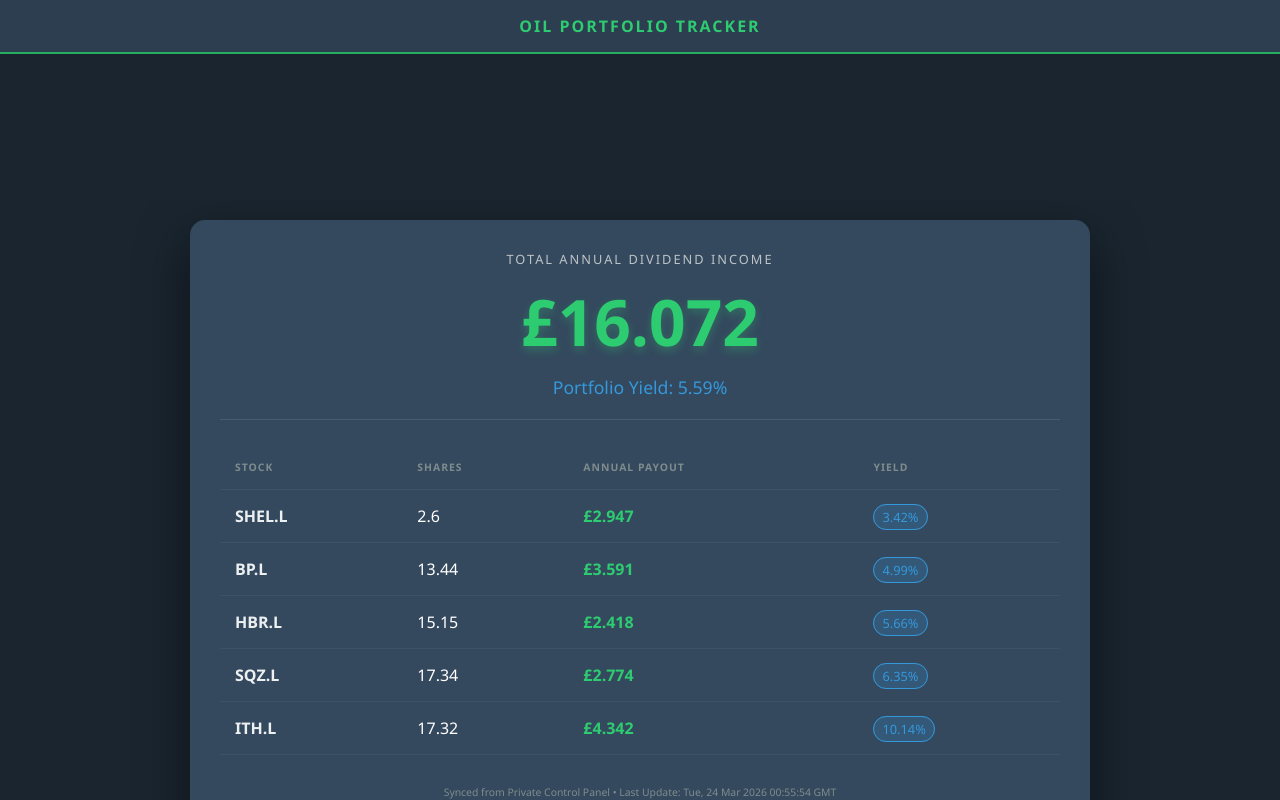
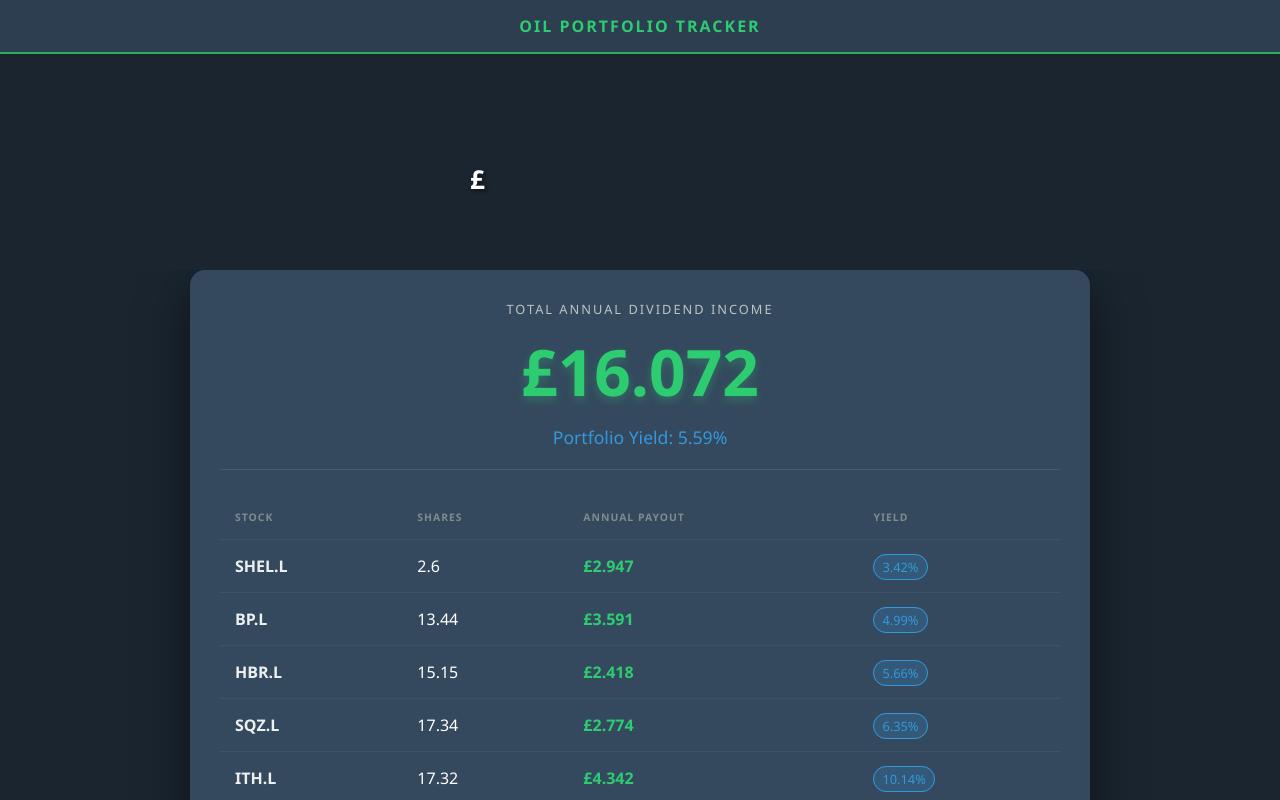
Before and after one commit to daleystonks/oil, a plain HTML site: page index.html in a window 1280 px wide. Drawn offline with Linux system fonts and the light colour scheme; a script that the page names is missing.

Commit message:
Add files via upload

```diff
--- a/index.html
+++ b/index.html
@@ -8,29 +8,69 @@
         html, body { height: 100%; margin: 0; font-family: 'Segoe UI', Tahoma, Geneva, Verdana, sans-serif; background: #1a252f; color: white; display: flex; flex-direction: column; }
 
         /* Header Section */
-        .header-spacer { padding: 15px; text-align: center; background: #2c3e50; border-bottom: 2px solid #27ae60; }
+        .header-spacer { padding: 15px; text-align: center; background: #2c3e50; border-bottom: 2px solid #27ae60; position: relative; z-index: 10; }
         .header-spacer h1 { margin: 0; font-size: 1rem; letter-spacing: 2px; color: #2ecc71; text-transform: uppercase; }
 
-        /* Market Bar - Match Body Background */
+        /* Market Bar Placement */
         .market-bar {
             width: 100%;
-            background: #1a252f; /* MATCHES BODY BACKGROUND */
+            background: #1a252f;
             display: flex;
             justify-content: center;
-            padding: 20px 0 0 0; /* Spacing above the widget */
+            padding: 60px 0 30px 0;
         }
 
-        /* Widget Container - Ensure no background bleed */
-        .widget-container {
+        /* CURRENCY OVERLAY - ALIGNMENT FIXED */
+        .widget-wrapper {
+            position: relative;
             width: 350px;
             height: 126px;
-            background: transparent !important;
         }
 
-        .main-wrapper { flex: 1; display: flex; flex-direction: column; align-items: center; padding: 20px; overflow-y: auto; }
+        .widget-wrapper::before {
+            content: "£";
+            position: absolute;
+            /* Moved further left from 12px to 5px */
+            left: 5px;
+            /* Adjusted height to 47px for better centering with the price */
+            top: 47px;
+            font-size: 26px;
+            font-weight: bold;
+            color: #ffffff;
+            z-index: 100;
+            pointer-events: none;
+            text-shadow: 2px 2px 4px rgba(0,0,0,0.5); /* Adds pop against the widget */
+        }
 
-        /* Portfolio Container */
-        .container { width: 100%; max-width: 900px; background: #34495e; padding: 30px; border-radius: 15px; box-shadow: 0 20px 50px rgba(0,0,0,0.5); text-align: center; box-sizing: border-box; margin-bottom: 40px; }
+        .widget-container {
+            width: 100%;
+            height: 100%;
+            background: transparent !important;
+            /* Added slight padding to the widget itself to clear room for the £ */
+            padding-left: 10px;
+            box-sizing: border-box;
+        }
+
+        /* Main Content Wrapper */
+        .main-wrapper {
+            flex: 1;
+            display: flex;
+            flex-direction: column;
+            align-items: center;
+            padding: 0 20px 60px 20px;
+            overflow-y: auto;
+        }
+
+        .container {
+            width: 100%;
+            max-width: 900px;
+            background: #34495e;
+            padding: 30px;
+            border-radius: 15px;
+            box-shadow: 0 20px 50px rgba(0,0,0,0.5);
+            text-align: center;
+            box-sizing: border-box;
+        }
 
         .income-header { border-bottom: 1px solid rgba(255,255,255,0.1); padding-bottom: 20px; margin-bottom: 25px; }
         .income-label { text-transform: uppercase; letter-spacing: 2px; color: #bdc3c7; font-size: 0.8em; }
@@ -46,9 +86,9 @@
         .footer-note { margin-top: 30px; font-size: 0.65em; color: #7f8c8d; padding-bottom: 10px; }
 
         @media (max-width: 600px) {
-            .big-number { font-size: 2.5em; }
-            .container { padding: 20px; }
-            .widget-container { width: 100%; }
+            .market-bar { padding: 40px 0 20px 0; }
+            .widget-wrapper { width: 100%; }
+            .widget-wrapper::before { left: 2%; top: 44px; font-size: 22px; }
         }
     </style>
 </head>
@@ -59,6 +99,7 @@
 </div>
 
 <div class="market-bar">
+    <div class="widget-wrapper">
         <div class="widget-container">
             <div class="tradingview-widget-container">
                 <div class="tradingview-widget-container__widget"></div>
@@ -71,6 +112,7 @@
                   "locale": "en"
                 }
                 </script>
+            </div>
             </div>
     </div>
 </div>
@@ -115,7 +157,7 @@
             let totalIncome = 0, totalValue = 0;
 
             if (!portfolio || portfolio.length === 0) {
-                body.innerHTML = '<tr><td colspan="4" style="text-align:center; padding: 40px; color: #bdc3c7;">Portfolio is empty.</td></tr>';
+                body.innerHTML = '<tr><td colspan="4" style="text-align:center; padding: 40px; color: #bdc3c7;">Portfolio empty.</td></tr>';
             } else {
                 body.innerHTML = portfolio.map(s => {
                     const income = (s.shares * s.dividend) / 100;
@@ -135,7 +177,7 @@
             document.getElementById('avg-yield').innerText = `Portfolio Yield: ${avgYield.toFixed(2)}%`;
 
         } catch (e) {
-            body.innerHTML = '<tr><td colspan="4" style="text-align:center; padding: 40px; color: #e74c3c;">Connection Error: Upload stocks.json to GitHub.</td></tr>';
+            body.innerHTML = '<tr><td colspan="4" style="text-align:center; padding: 40px; color: #e74c3c;">Connection Error.</td></tr>';
         }
     }
     window.onload = loadDividends;
```
Lines whose indentation alone changed are shown as unchanged.
